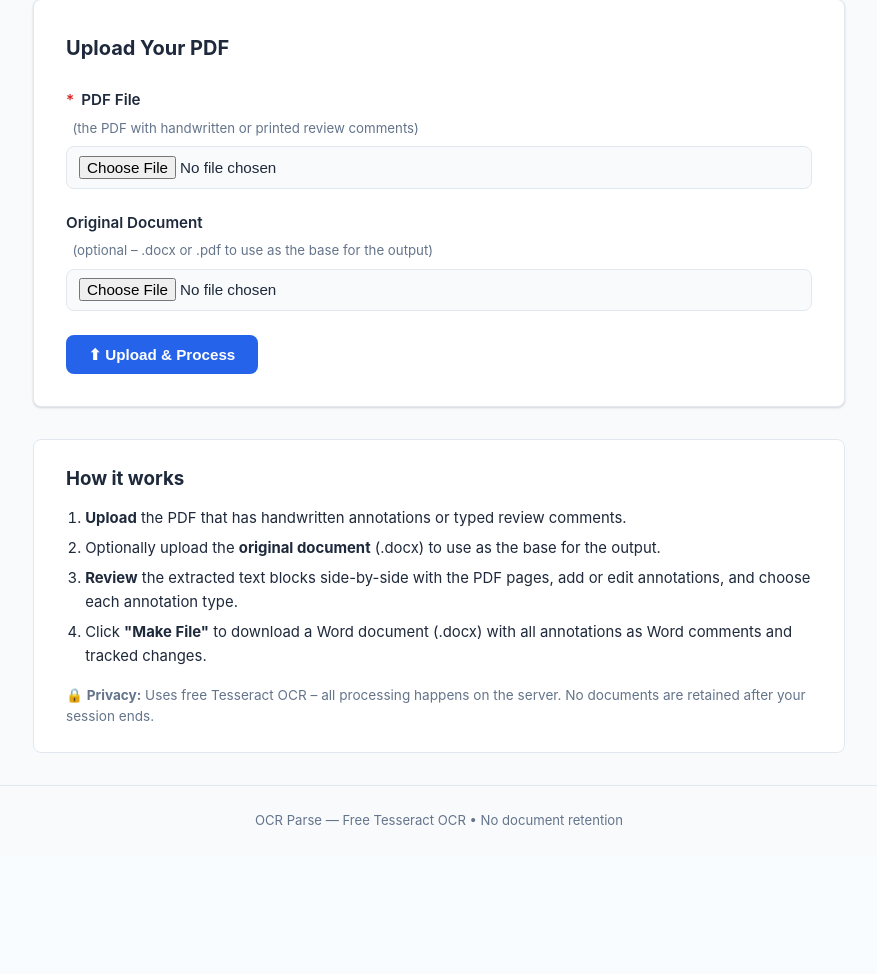
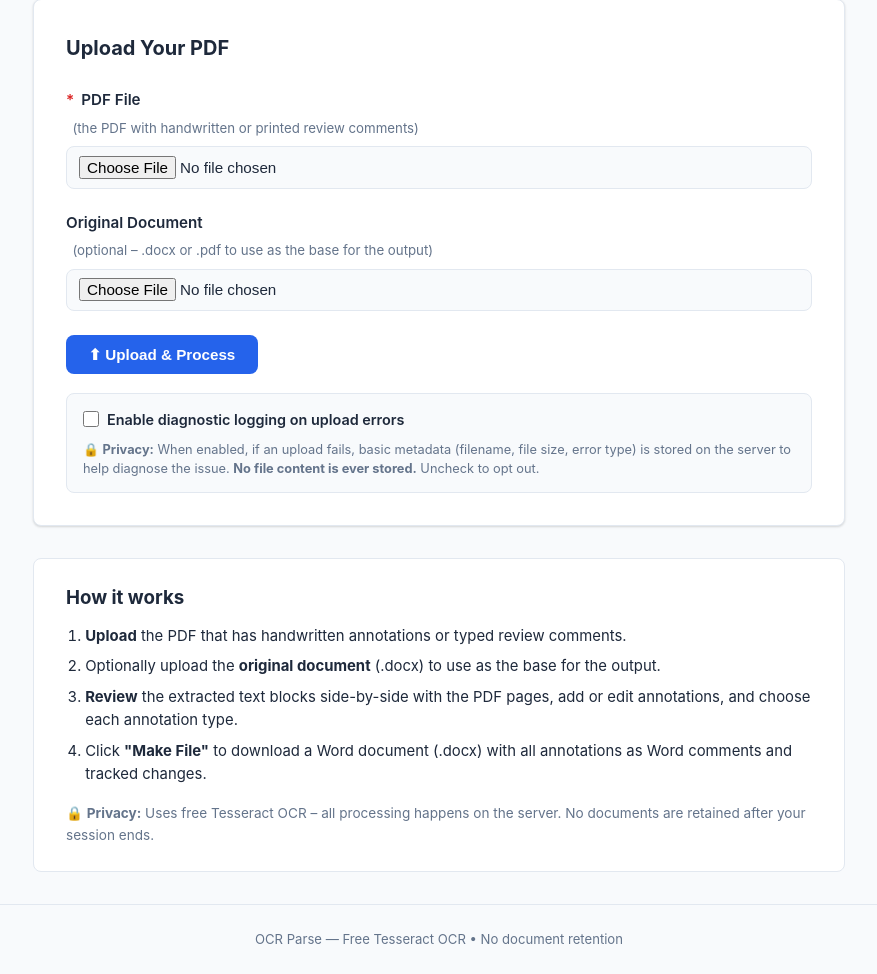
Before and after one commit to r987r/Ocr-parse, a Flask app: page / in a window 1280 px wide. Shown: the part 172-1146 px from the top of the page, without its empty margins (201-1078 px from the left). Before the commit the page ends 997 px from the top, so only its background shows below. Run offline with Flask 3, Linux system fonts and the light colour scheme.

Commit message:
Add specific upload error messages, debug logging with privacy toggle
Co-authored-by: r987r <5779315+r987r@users.noreply.github.com>

```diff
--- a/app.py
+++ b/app.py
@@ -14,6 +14,7 @@ import time
 import threading
 import logging
 from pathlib import Path
+from typing import Any
 
 from flask import (
     Flask,
@@ -48,6 +49,10 @@ ALLOWED_DOC = {"pdf", "docx", "doc"}
 # Session auto-cleanup: delete session files after this many seconds
 SESSION_MAX_AGE_SECONDS = int(os.environ.get("SESSION_MAX_AGE", "1800"))  # 30 min
 
+# Debug log: persists failure metadata when the user opts in via the UI
+DEBUG_LOG_PATH = UPLOAD_BASE / "debug_log.json"
+_debug_log_lock = threading.Lock()
+
 
 # ---------------------------------------------------------------------------
 # Helpers
@@ -74,6 +79,41 @@ def _load_json(path: Path, default=None):
 def _save_json(path: Path, data):
     with path.open("w") as f:
         json.dump(data, f, ensure_ascii=False, indent=2)
+
+
+def _append_debug_log(entry: dict[str, Any]):
+    """Append one failure entry to the persistent debug log (max 200 entries)."""
+    with _debug_log_lock:
+        log = _load_json(DEBUG_LOG_PATH, [])
+        log.append(entry)
+        if len(log) > 200:
+            log = log[-200:]
+        _save_json(DEBUG_LOG_PATH, log)
+
+
+def _log_upload_failure(
+    debug_mode: bool,
+    error_msg: str,
+    error_type: str,
+    extra: dict[str, Any] | None = None,
+):
+    """Log an upload failure to the server log; persist metadata when debug mode is on."""
+    logging.warning("Upload failed [%s]: %s", error_type, error_msg)
+    if debug_mode:
+        entry: dict[str, Any] = {
+            "timestamp": time.strftime("%Y-%m-%dT%H:%M:%SZ", time.gmtime()),
+            "event": "upload_failed",
+            "error_type": error_type,
+            "error": error_msg,
+        }
+        ann = request.files.get("annotated_pdf")
+        if ann and ann.filename:
+            entry["filename"] = secure_filename(ann.filename)
+        if request.content_length:
+            entry["content_length_bytes"] = request.content_length
+        if extra:
+            entry.update(extra)
+        _append_debug_log(entry)
 
 
 def _cleanup_session(session_id: str):
@@ -117,7 +157,25 @@ _start_cleanup_timer()
 
 @app.route("/")
 def index():
-    return render_template("index.html")
+    max_upload_mb = app.config.get("MAX_CONTENT_LENGTH", 0) // (1024 * 1024)
+    return render_template("index.html", max_upload_mb=max_upload_mb)
+
+
+@app.errorhandler(413)
+def request_entity_too_large(error):
+    """Return a clear JSON error when the uploaded file exceeds MAX_CONTENT_LENGTH."""
+    max_mb = app.config.get("MAX_CONTENT_LENGTH", 0) // (1024 * 1024)
+    msg = (
+        f"Upload failed: the file is too large. "
+        f"The maximum allowed upload size is {max_mb} MB. "
+        f"Please reduce your file size and try again."
+    )
+    logging.warning(
+        "Upload rejected – request entity too large (413). "
+        "Content-Length header: %s bytes",
+        request.content_length,
+    )
+    return jsonify({"error": msg, "error_type": "file_too_large"}), 413
 
 
 @app.route("/health")
@@ -129,18 +187,31 @@ def health():
 @app.route("/upload", methods=["POST"])
 def upload():
     """Receive uploaded files, start a session, redirect to review page."""
+    debug_mode = request.form.get("debug_mode") == "1"
+
     if "annotated_pdf" not in request.files:
+        _log_upload_failure(debug_mode, "No annotated PDF file provided.", "missing_file")
         return jsonify({"error": "No annotated PDF file provided."}), 400
 
     ann_file = request.files["annotated_pdf"]
     if not ann_file.filename or not _allowed(ann_file.filename, ALLOWED_PDF):
+        _log_upload_failure(
+            debug_mode,
+            f"Invalid file type: '{ann_file.filename}'.",
+            "invalid_file_type",
+            {"filename": secure_filename(ann_file.filename or "")},
+        )
         return jsonify({"error": "Please upload a PDF file for the annotated document."}), 400
 
     session_id = str(uuid.uuid4())
     sdir = _session_dir(session_id)
 
     # Save annotated PDF
-    ann_file.save(str(sdir / "annotated.pdf"))
+    try:
+        ann_file.save(str(sdir / "annotated.pdf"))
+    except Exception as exc:
+        _log_upload_failure(debug_mode, f"File save failed: {exc}", "save_error")
+        return jsonify({"error": f"Failed to save uploaded file: {exc}"}), 500
 
     # Save optional original document
     has_original = False
@@ -321,6 +392,20 @@ def cleanup(session_id):
     return jsonify({"success": True})
 
 
+@app.route("/api/debug/log")
+def get_debug_log():
+    """Return stored debug log entries (upload failure metadata)."""
+    return jsonify(_load_json(DEBUG_LOG_PATH, []))
+
+
+@app.route("/api/debug/clear", methods=["POST"])
+def clear_debug_log():
+    """Clear all stored debug log entries."""
+    with _debug_log_lock:
+        _save_json(DEBUG_LOG_PATH, [])
+    return jsonify({"success": True})
+
+
 # ---------------------------------------------------------------------------
 # Main
 # ---------------------------------------------------------------------------
--- a/static/css/style.css
+++ b/static/css/style.css
@@ -213,6 +213,40 @@ a { color: var(--primary); }
 }
 .spinner.large { width: 40px; height: 40px; border-width: 4px; }
 @keyframes spin { to { transform: rotate(360deg); } }
+
+/* ---- Debug / Privacy toggle ---- */
+.debug-toggle {
+  margin-top: 1.2rem;
+  padding: .85rem 1rem;
+  background: var(--bg);
+  border: 1px solid var(--border);
+  border-radius: var(--radius);
+}
+
+.checkbox-label {
+  display: flex;
+  align-items: center;
+  gap: .5rem;
+  font-weight: 600;
+  font-size: .9rem;
+  cursor: pointer;
+  user-select: none;
+}
+
+.checkbox-label input[type="checkbox"] {
+  width: 1rem;
+  height: 1rem;
+  flex-shrink: 0;
+  cursor: pointer;
+  accent-color: var(--primary);
+}
+
+.privacy-note {
+  margin-top: .55rem;
+  font-size: .8rem;
+  color: var(--muted);
+  line-height: 1.5;
+}
 
 /* ============================================================
    INFO SECTION (upload page)
--- a/templates/index.html
+++ b/templates/index.html
@@ -45,6 +45,19 @@
         <button type="submit" class="btn-primary" id="uploadBtn">
           ⬆ Upload &amp; Process
         </button>
+      </div>
+
+      <!-- Debug / Privacy toggle -->
+      <div class="debug-toggle">
+        <label class="checkbox-label">
+          <input type="checkbox" id="debug_mode" name="debug_mode" value="1" />
+          <span>Enable diagnostic logging on upload errors</span>
+        </label>
+        <p class="privacy-note">
+          🔒 <strong>Privacy:</strong> When enabled, if an upload fails, basic metadata
+          (filename, file size, error type) is stored on the server to help diagnose the
+          issue. <strong>No file content is ever stored.</strong> Uncheck to opt out.
+        </p>
       </div>
 
     </form>
@@ -98,6 +111,19 @@
       return;
     }
 
+    // Client-side file size guard – gives an instant, specific message
+    // NOTE: max size is rendered from server config (app.config["MAX_CONTENT_LENGTH"])
+    const maxBytes = {{ max_upload_mb }} * 1024 * 1024;
+    if (annFile.size > maxBytes) {
+      const sizeMB = (annFile.size / 1024 / 1024).toFixed(1);
+      showError(
+        `File too large: ${sizeMB} MB. ` +
+        `The maximum allowed upload size is {{ max_upload_mb }} MB. ` +
+        `Please reduce your file size and try again.`
+      );
+      return;
+    }
+
     errorBox.style.display  = 'none';
     progress.style.display  = 'flex';
     btn.disabled             = true;
@@ -107,10 +133,24 @@
 
     try {
       const resp = await fetch('/upload', { method: 'POST', body: data });
-      const json = await resp.json();
+
+      // Parse JSON response; handle non-JSON bodies (e.g. unexpected HTML errors)
+      let json;
+      try {
+        json = await resp.json();
+      } catch (_parseErr) {
+        if (resp.status === 413) {
+          throw new Error(
+            'Upload failed: the file is too large (HTTP 413). ' +
+            'The maximum allowed upload size is {{ max_upload_mb }} MB. ' +
+            'Please reduce your file size and try again.'
+          );
+        }
+        throw new Error(`Upload failed (HTTP ${resp.status}). Please try again.`);
+      }
 
       if (!resp.ok || json.error) {
-        throw new Error(json.error || 'Upload failed.');
+        throw new Error(json.error || `Upload failed (HTTP ${resp.status}).`);
       }
 
       document.getElementById('progressMsg').textContent = 'Redirecting to review page…';
```
Also changed, not shown: test_app.py (+90 -0 lines).
